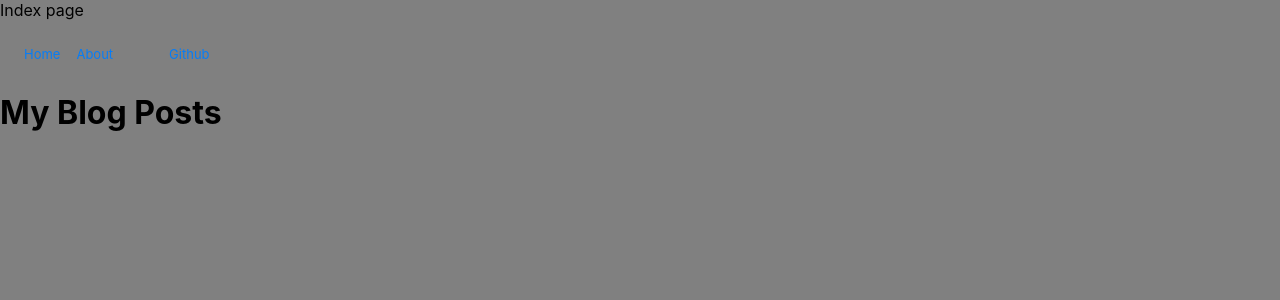
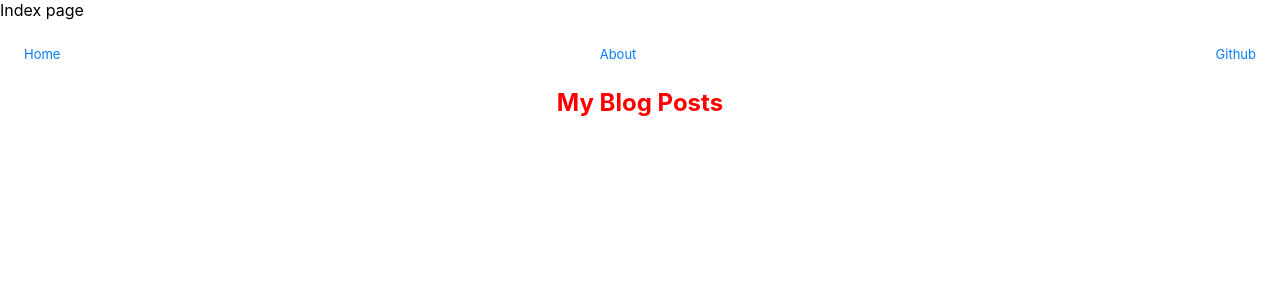
Before and after one commit to maureenv/life-dashboard, a Next.js app in the folder src/static/: page / in a window 1280 px wide. Shown: the top 300 px of the page. Built offline with nearby package versions, Linux system fonts and the light colour scheme.

Commit message:
Add styled components

```diff
--- a/src/static/next.config.js
+++ b/src/static/next.config.js
@@ -1,22 +1,9 @@
-const withSass = require('@zeit/next-sass')
-
-module.exports = withSass({
-  cssModules: true,
-  module: {
-    rules: [
-      {
-          test: /\.css$/,
-          use: ["style-loader", "css-loader", "postcss-loader"]
-      }
-    ]
-  },
-  postcssLoaderOptions: { autoprefixer: true },
+module.exports = {
   webpack: config => {
     // Fixes npm packages that depend on `fs` module
     config.node = {
       fs: 'empty'
     }
-
-    return config
+     return config
   }
-})
+}
--- a/src/static/package.json
+++ b/src/static/package.json
@@ -22,6 +22,7 @@
     "react-router-dom": "^4.3.1",
     "redux": "^4.0.1",
     "redux-devtools-extension": "^2.13.5",
-    "redux-thunk": "^2.3.0"
+    "redux-thunk": "^2.3.0",
+    "styled-components": "^4.0.2"
   }
 }
--- a/src/static/pages/_app.js
+++ b/src/static/pages/_app.js
@@ -3,7 +3,7 @@ import App, { Container } from 'next/app'
 import React from 'react'
 import withReduxStore from '../lib/with-redux-store'
 import { Provider } from 'react-redux'
-import "../_res/main.scss"
+//import "../_res/main.scss"
 
 
 class MyApp extends App {
--- a/src/static/pages/blog.js
+++ b/src/static/pages/blog.js
@@ -1,8 +1,13 @@
 import React, { Component } from 'react'
 import { NavLink } from 'react-router-dom'
 import PropTypes from 'prop-types'
+import styled from 'styled-components'
 //import Blog from '../containers/Blog'
-
+const Title = styled.h1`
+  font-size: 1.5em;
+  text-align: center;
+  color: red;
+`
 
 class Blog extends Component {
   state = {
@@ -16,7 +21,7 @@ class Blog extends Component {
 console.log(this.props.currentBlog, 'the current blog in component')
     return (
       <div>
-        <h1 onClick={ () => this.props.setCurrentBlog(Math.random())}> My Blog Posts </h1>
+        <Title onClick={ () => this.props.setCurrentBlog(Math.random())}> My Blog Posts </Title>
       </div>
     )
   }
--- a/src/static/postcss.config.js
+++ /dev/null
@@ -1,19 +0,0 @@
-// const postcssEasyImport = require('postcss-easy-import');
-// const autoprefixer = require('autoprefixer');
-//
-// module.exports = {
-//   plugins: [
-//     postcssEasyImport({ prefix: '_' }), // keep this first
-//     autoprefixer({ grid: true, flexbox: true, }), // so imports are auto-prefixed too
-//   ],
-// }
-
-
-module.exports = function () {
-    return {
-        plugins: [
-            require('precss')({}),
-            require('postcss-cssnext')({ browsers: ['> 0.05%', 'IE 7'], cascade: false })
-        ]
-    }
-};
```
Also changed, not shown: 1 other file (tests, documents, lock files or other folders).
